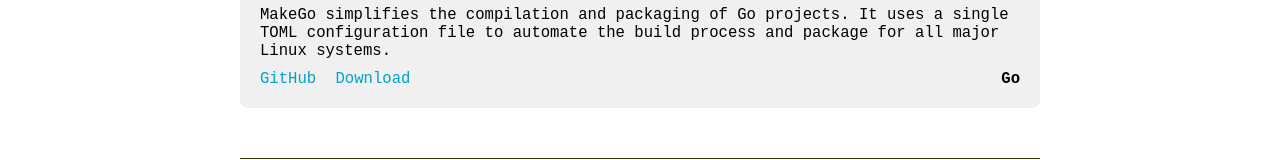
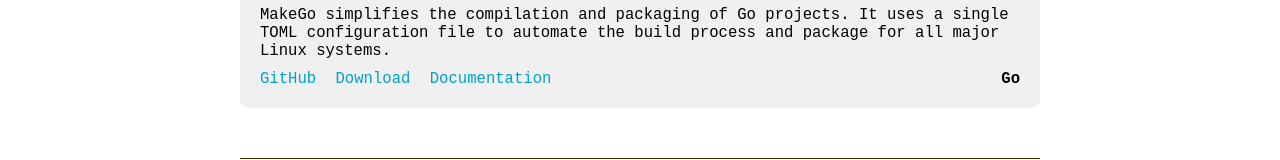
Before and after one commit to DanielNos/DanielNos.github.io, a plain HTML site: page index.html in a window 1280 px wide. Shown: the part 539-699 px from the top of the page. Drawn offline with nearby package versions, Linux system fonts and the light colour scheme.

Commit message:
Added Documentation Button for MakeGo

```diff
--- a/index.html
+++ b/index.html
@@ -52,6 +52,7 @@
                 <p>MakeGo simplifies the compilation and packaging of Go projects. It uses a single TOML configuration file to automate the build process and package for all major Linux systems.</p>
                 <a href="https://github.com/DanielNos/MakeGo">GitHub</a>
                 <a href="https://github.com/DanielNos/MakeGo/releases">Download</a>
+                <a href="docs/MakeGo/index.html">Documentation</a>
                 <span class="tag">Go</span>
             </div>
         </section>
```
